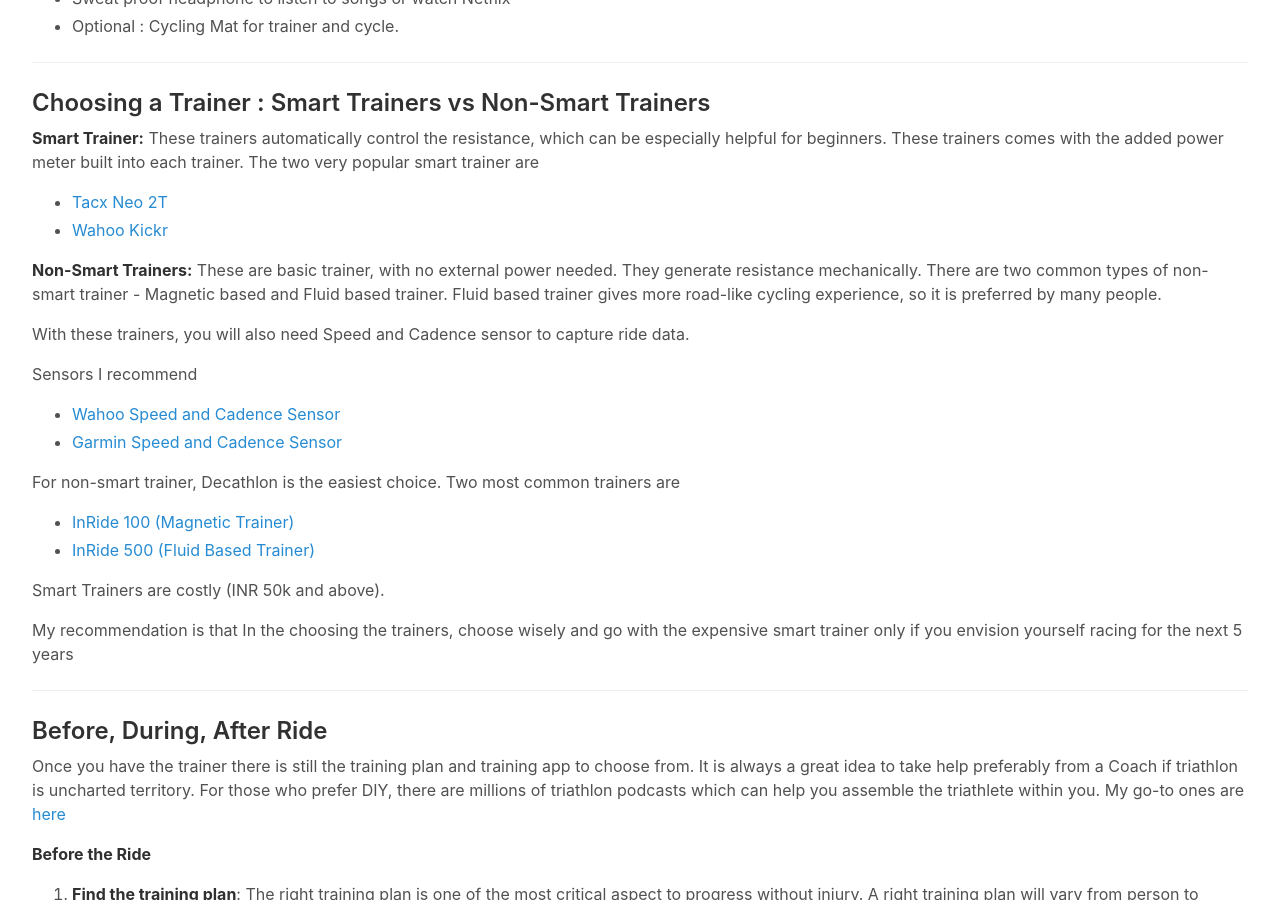
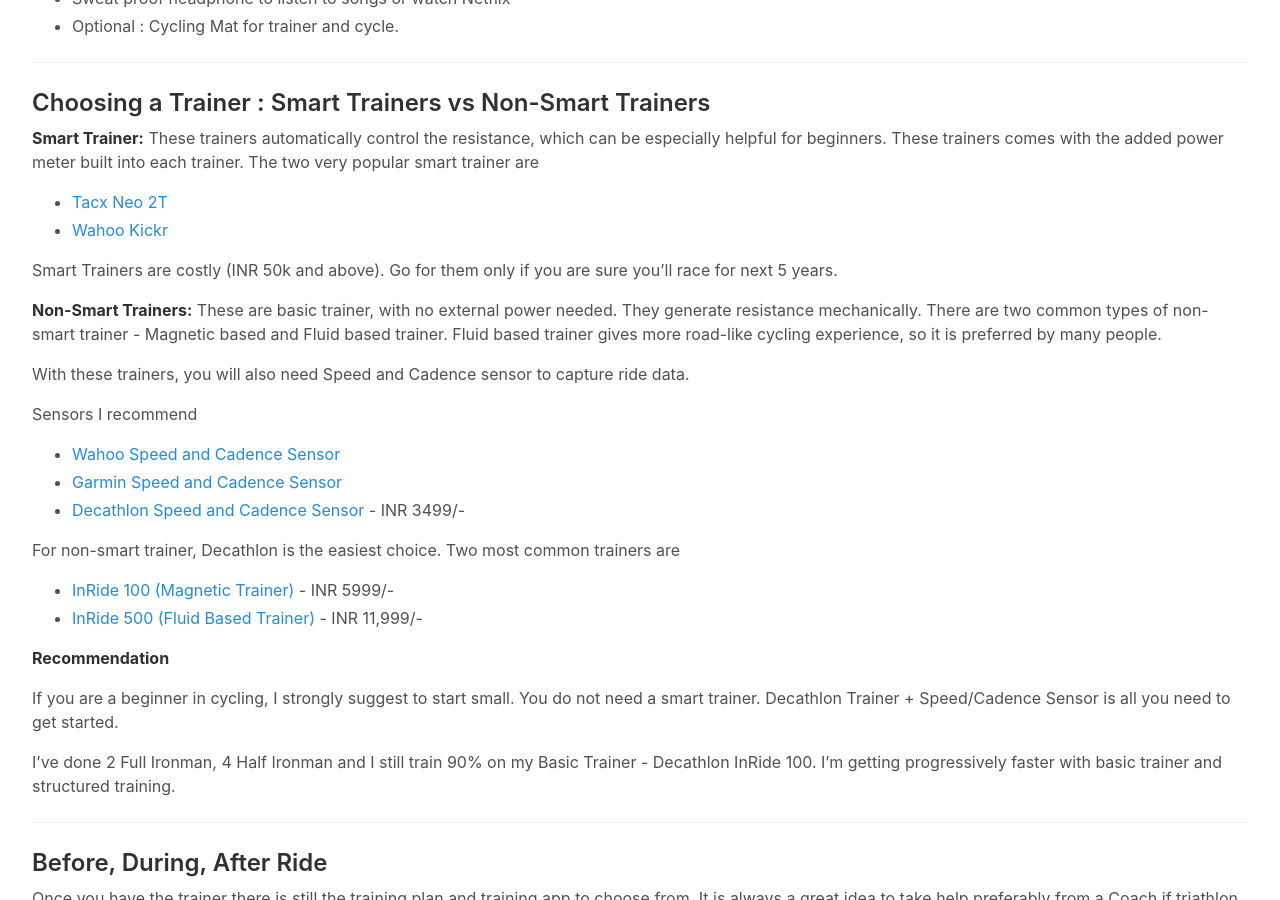
Before and after one commit to rishisareen/rishisareen-old.github.io, a Jekyll site: the page built from _posts/2020-05-25-indoortraining-gettingstarted.markdown, in a window 1280 px wide and 900 px high, scrolled down 1028 px. Built offline with Jekyll 4.4.1, drawn with Linux system fonts in a browser that asks for light colours; comment, search, counter and statistics services are not loaded.

Commit message:
Update 2020-05-25-indoortraining-gettingstarted.markdown

```diff
--- a/_posts/2020-05-25-indoortraining-gettingstarted.markdown
+++ b/_posts/2020-05-25-indoortraining-gettingstarted.markdown
@@ -66,7 +66,7 @@
 * [Tacx Neo 2T](https://tacx.com/product/neo-2t-smart/)
 * [Wahoo Kickr](https://www.wahoofitness.com/devices/bike-trainers/wahoo-kickr-powertrainer)
 
-
+Smart Trainers are costly (INR 50k and above). Go for them only if you are sure you'll race for next 5 years.
 
 **Non-Smart Trainers:** These are basic trainer, with no external power needed. They generate resistance mechanically. There are two common types of non-smart trainer - Magnetic based and Fluid based trainer. Fluid based trainer gives more road-like cycling experience, so it is preferred by many people.
 
@@ -76,19 +76,22 @@
 
 * [Wahoo Speed and Cadence Sensor](https://eu.wahoofitness.com/devices/bike-sensors/speed-and-cadence-sensors-bundle)
 * [Garmin Speed and Cadence Sensor](https://buy.garmin.com/en-US/US/p/641221)
+* [Decathlon Speed and Cadence Sensor](https://www.decathlon.in/p/8487134/turbo-home-trainer/b-twin-home-trainer-connection-kit) - INR 3499/-
 
 
 
 For non-smart trainer, Decathlon is the easiest choice. Two most common trainers are
 
-* [InRide 100 (Magnetic Trainer)](https://www.decathlon.in/p/8402844/emi-products/in-ride-100-home-trainer)
-* [InRide 500 (Fluid Based Trainer)](https://www.decathlon.in/p/8487132/emi-products/in-ride-500-home-trainer)
+* [InRide 100 (Magnetic Trainer)](https://www.decathlon.in/p/8402844/emi-products/in-ride-100-home-trainer) - INR 5999/-
+* [InRide 500 (Fluid Based Trainer)](https://www.decathlon.in/p/8487132/emi-products/in-ride-500-home-trainer) - INR 11,999/-
 
 
 
-Smart Trainers are costly (INR 50k and above).
+**Recommendation**
 
-My recommendation is that In the choosing the trainers, choose wisely and go with the expensive smart trainer only if you envision yourself racing for the next 5 years
+If you are a beginner in cycling, I strongly suggest to start small. You do not need a smart trainer. Decathlon Trainer + Speed/Cadence Sensor is all you need to get started.
+
+I've done 2 Full Ironman, 4 Half Ironman and I still  train 90% on my Basic Trainer - Decathlon InRide 100. I'm getting progressively faster with basic trainer and structured training.
 
 ------
 
```
